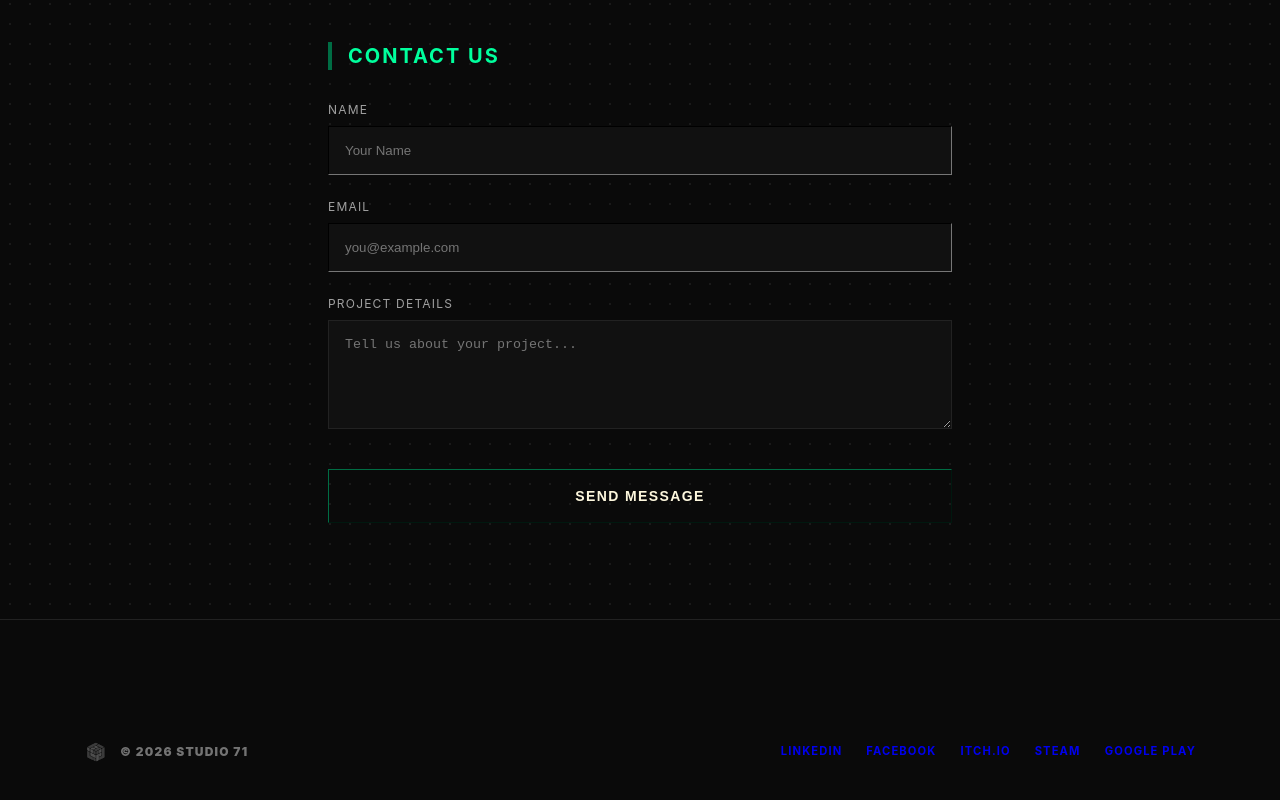
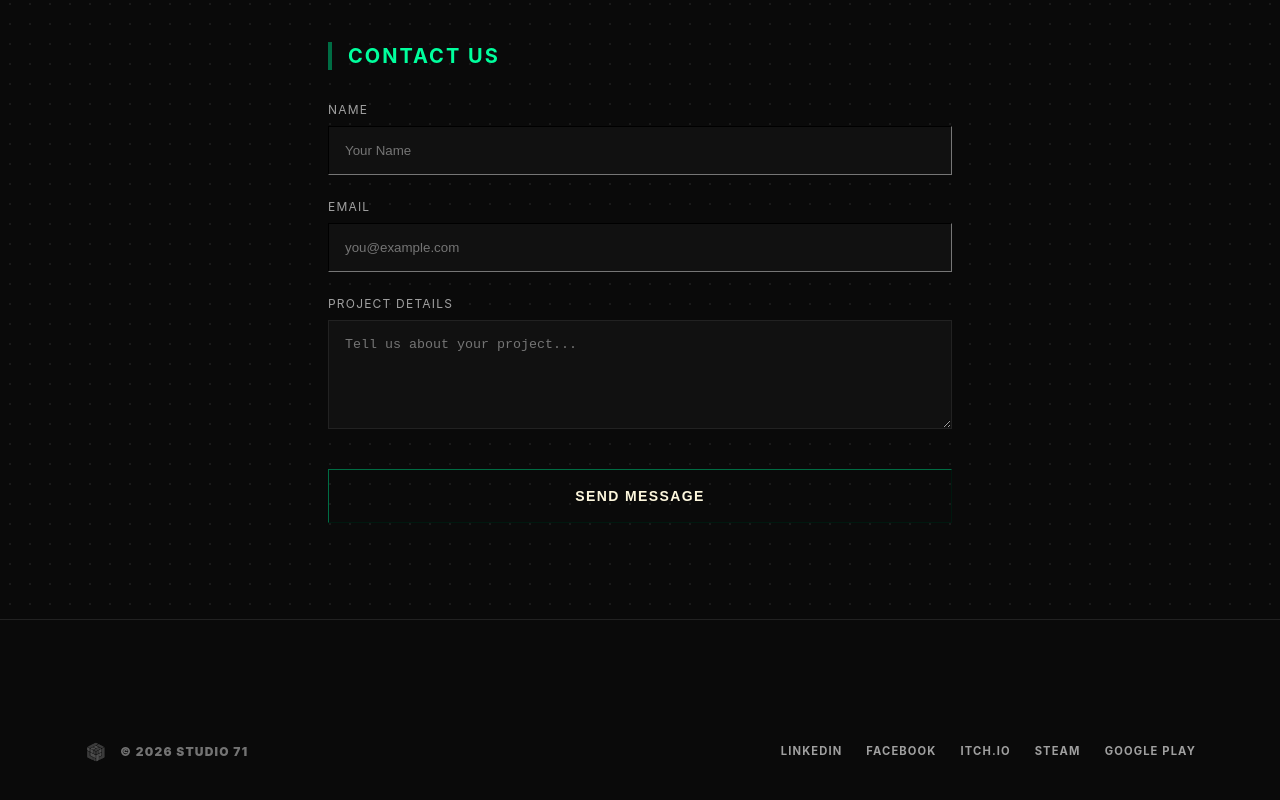
Before and after one commit to studio71ssna-dev/Studio71_WebSite, a React app in the folder studio-71-mern/frontend/: page / in a window 1280 px wide. Shown: the part 2806-3606 px from the top of the page. Built offline with nearby package versions, Linux system fonts and the light colour scheme; the HTML template or start-up script is replaced by a standard one.

Commit message:
Update Footer.jsx

```diff
--- a/studio-71-mern/frontend/src/components/Footer.jsx
+++ b/studio-71-mern/frontend/src/components/Footer.jsx
@@ -5,7 +5,6 @@ export default function Footer() {
         <footer className="bg-[#0a0a0a] border-t border-[#222] py-10 px-6 mt-auto">
             <div className="container mx-auto max-w-6xl flex flex-col md:flex-row justify-between items-center gap-6">
 
-                {/* Left Side: Brand & Copyright */}
                 <div className="flex items-center gap-3 opacity-70 hover:opacity-100 transition-opacity">
                     <img src="/assets/images/S71_square.png" alt="Studio 71" className="w-6 h-6 object-contain grayscale" />
                     <span className="text-[#a0a0a0] font-black tracking-widest text-xs uppercase">
@@ -13,21 +12,21 @@ export default function Footer() {
                     </span>
                 </div>
 
-                {/* Right Side: Social & Platform Links */}
-                <div className="flex flex-wrap justify-center gap-6 text-[#a0a0a0] text-[0.7rem] font-bold tracking-widest uppercase">
-                    <a href="#" target="_blank" rel="noopener noreferrer" className="no-underline hover:text-[#00ff9d] transition-colors">
+                <div className="flex flex-wrap justify-center gap-6 text-[0.7rem] font-bold tracking-widest uppercase">
+                    <a href="https://www.linkedin.com/company/team-studio-71/" target="_blank" rel="noopener noreferrer" className="text-[#a0a0a0] no-underline hover:text-[#00ff9d] transition-colors">
                         LinkedIn
                     </a>
-                    <a href="#" target="_blank" rel="noopener noreferrer" className="no-underline hover:text-[#00ff9d] transition-colors">
+                    <a href="https://www.facebook.com/profile.php?id=61576233790128" target="_blank" rel="noopener noreferrer" className="text-[#a0a0a0] no-underline hover:text-[#00ff9d] transition-colors">
                         Facebook
                     </a>
-                    <a href="https://studio-71.itch.io" target="_blank" rel="noopener noreferrer" className="no-underline hover:text-[#00ff9d] transition-colors">
+                    <a href="https://studio-71.itch.io/" target="_blank" rel="noopener noreferrer" className="text-[#a0a0a0] no-underline hover:text-[#00ff9d] transition-colors">
                         Itch.io
                     </a>
-                    <a href="#" target="_blank" rel="noopener noreferrer" className="no-underline hover:text-[#00ff9d] transition-colors">
+                    {/* Placeholder links for Steam and Google Play if needed in the future */}
+                    <a href="#" target="_blank" rel="noopener noreferrer" className="text-[#a0a0a0] no-underline hover:text-[#00ff9d] transition-colors">
                         Steam
                     </a>
-                    <a href="#" target="_blank" rel="noopener noreferrer" className="no-underline hover:text-[#00ff9d] transition-colors">
+                    <a href="#" target="_blank" rel="noopener noreferrer" className="text-[#a0a0a0] no-underline hover:text-[#00ff9d] transition-colors">
                         Google Play
                     </a>
                 </div>
```
